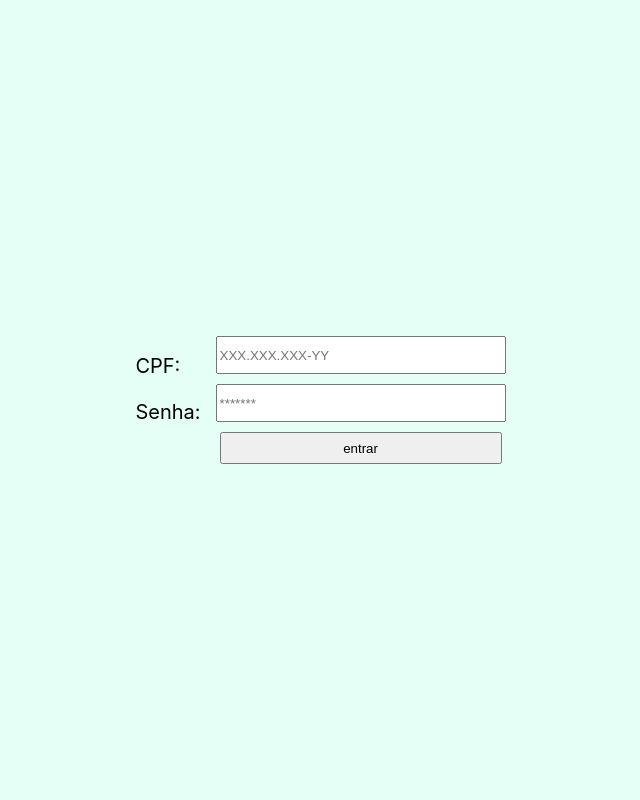
After one commit to obertobr/LojaVirtualPHP, a PHP site: page /login.htm in a window 1280 px wide. The commit adds this page. Shown: the whole page, without its empty margins (317-957 px from the left). Run offline with PHP 8.4, Linux system fonts and the light colour scheme.

Commit message:
create login screan

```diff
--- a/site/index.html
+++ b/site/index.html
@@ -6,7 +6,7 @@
         <header id="navBar">
             <span>ZACARIASTORE.com</span>
             <div id="usuario">
-                <span><a href="#">Entrar</a> / <a href="cadastro.html">Cadastro</a></span>
+                <span><a href="login.htm">Entrar</a> / <a href="cadastro.html">Cadastro</a></span>
             </div>
         </header>
         <main id="produtos">
--- /dev/null
+++ b/site/login.htm
@@ -0,0 +1,24 @@
+<!DOCTYPE html>
+<html lang="en">
+<head>
+    <meta charset="UTF-8">
+    <meta name="viewport" content="width=device-width, initial-scale=1.0">
+    <title>login</title>
+    <link rel="stylesheet" href="style/style.css">
+</head>
+<body>
+    <div id="login">
+        <form action="functions/login.php" method="post">
+            <div id="form_label">
+                <label for="cpf">CPF: </label>
+                <label for="senha">Senha: </label>
+            </div>
+            <div id="form_input">
+                <input type="text" name="cpf" placeholder="XXX.XXX.XXX-YY">
+                <input type="password" name="senha" placeholder="*******">
+                <input type="submit" value="entrar">
+            </div>
+        </form>
+    </div>
+</body>
+</html>
--- a/site/style/style.css
+++ b/site/style/style.css
@@ -77,6 +77,18 @@ body {
     width: 100vw;
 }
 
+#login form{
+    display: flex;
+    flex-direction: row;
+    align-items: center;
+    justify-content: center;
+    flex-wrap: nowrap;
+
+    gap: 10px;
+    height: 100vh;
+    width: 100vw;
+}
+
 #form_label {
     display: flex;
     flex-direction: column;
@@ -105,3 +117,8 @@ body {
     width: 282px;
     height: 32px;
 }
+
+#login input{
+    width: 282px;
+    height: 32px;
+}
```
